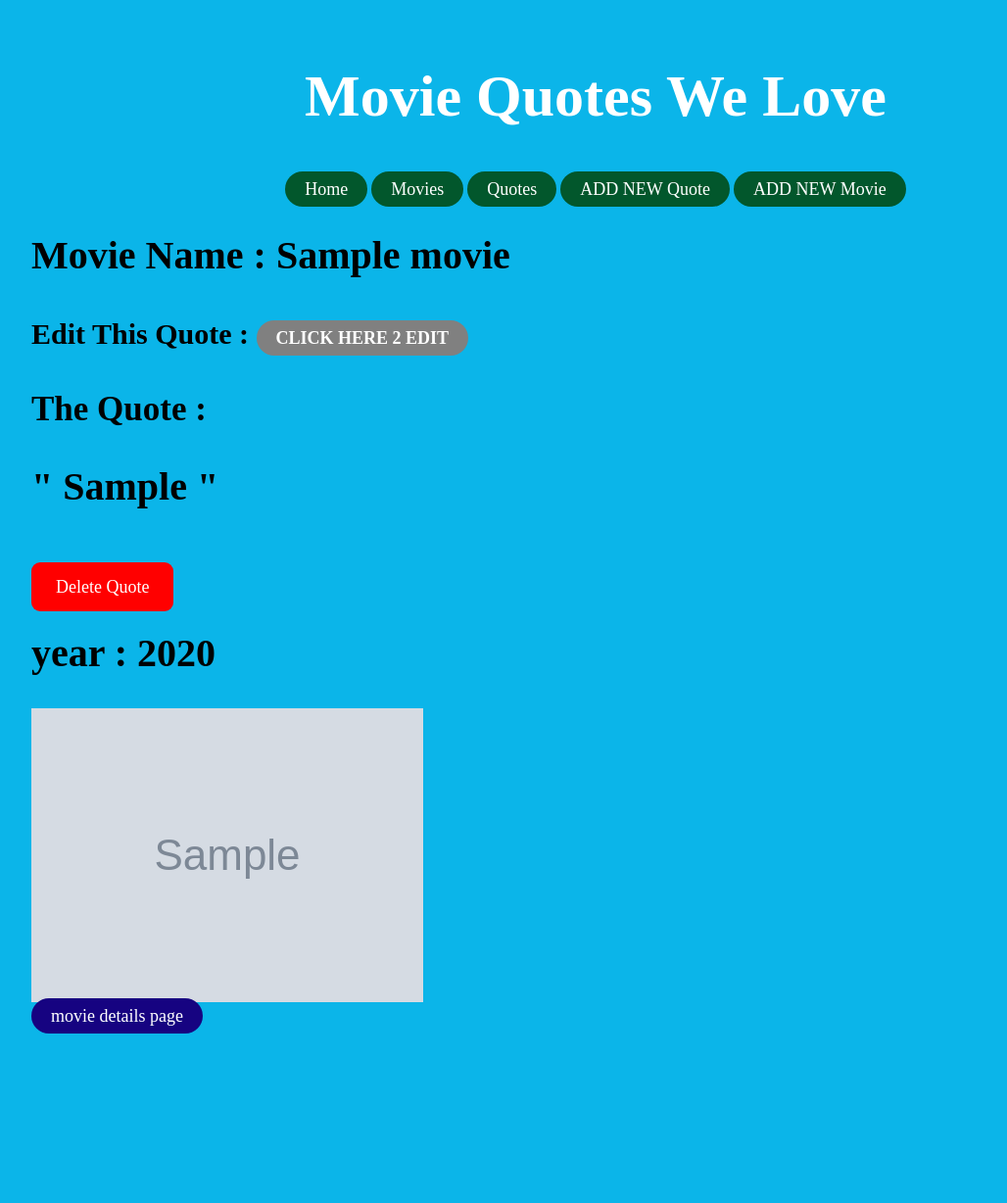
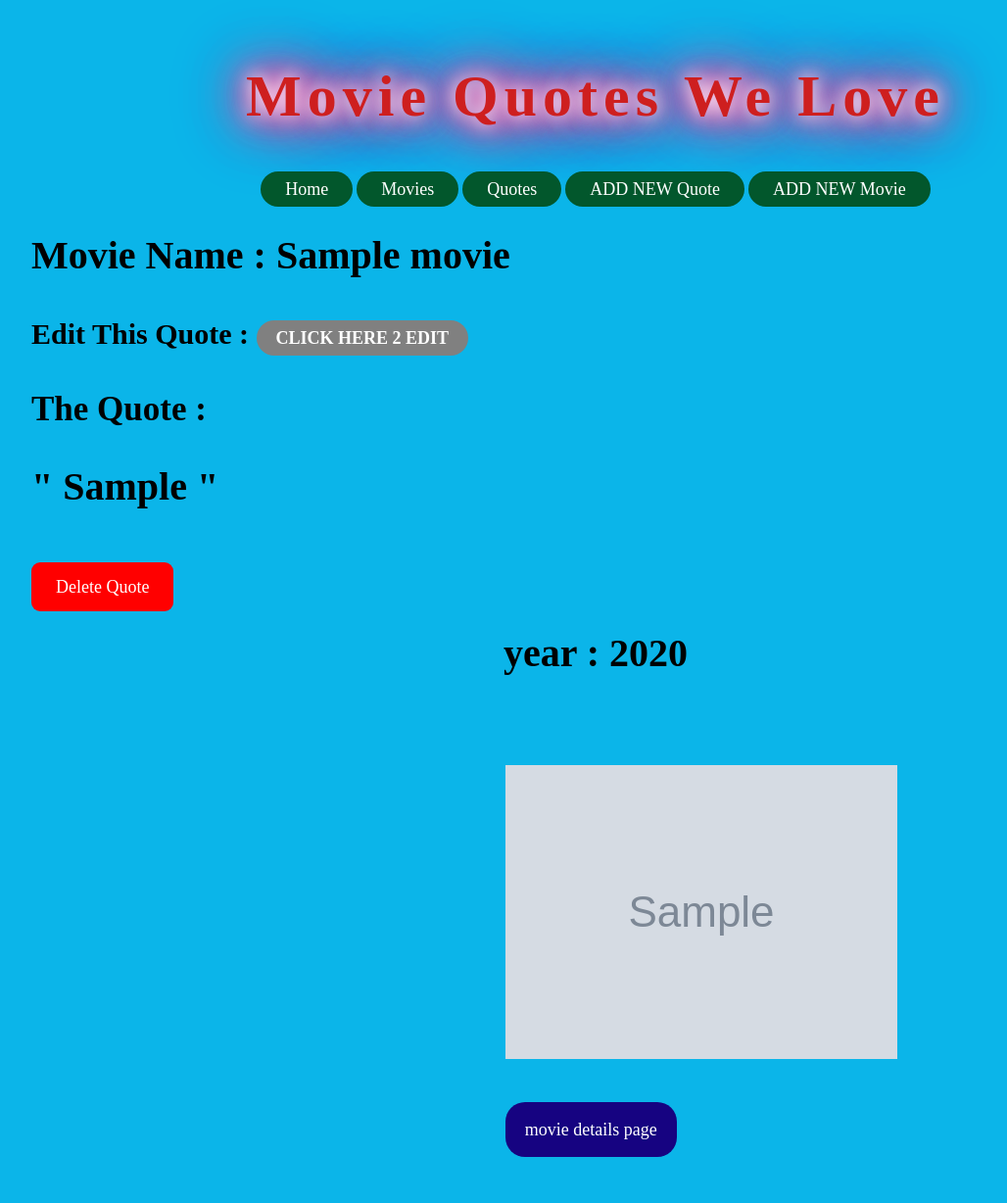
Before and after one commit to BrianLoveGa/python-movie-quotes-miniproj, a Django app: page /quotes/1 in a window 1280 px wide; the page is wider, and only the part inside the window is pictured. Shown: that part at 98% size, without its empty margins (32-1060 px from the left). Before the commit the page ends 1055 px from the top of that part, so only its background shows below. Run offline with Django 3.2, Linux system fonts and the light colour scheme; tables that the repository leaves empty hold one stand-in row (values such as "Sample post"); grey boxes marked "Sample" are stand-in pictures; parts of the project's set-up code (start-up, migrations or seed data) failed here and were passed over; some libraries are stand-ins or nearby versions.

Commit message:
prettier

```diff
--- a/movie_quotes/static/css/movie.css
+++ b/movie_quotes/static/css/movie.css
@@ -3,11 +3,38 @@ body {
 	margin: 5%;
 }
 
-.big {
+h1.big {
 	font-size: 60px;
 	text-align: center;
-	color: white;
+	color: rgb(206, 31, 31);
+	-webkit-animation: glow 1s ease-in-out infinite alternate;
+	-moz-animation: glow 1s ease-in-out infinite alternate;
+	animation: glow 1s ease-in-out infinite alternate;
+	letter-spacing: 6px;
 }
+
+@-webkit-keyframes glow {
+	from {
+		text-shadow: 0 0 10px #fff, 0 0 20px rgb(253, 198, 198), 0 0 30px #f1a0c9,
+			0 0 40px #ec6dad, 0 0 50px #f059a4, 0 0 60px #e92989, 0 0 70px #e60073;
+	}
+	to {
+		text-shadow: 0 0 20px rgb(255, 227, 227), 0 0 30px #f7abd1, 0 0 40px #f789c0,
+			0 0 50px #fe66b2, 0 0 60px #ff4da6, 0 0 70px #fc2d94, 0 0 80px #fa0580;
+	}
+}
+
+@keyframes glow {
+	from {
+		text-shadow: 0 0 10px #fff, 0 0 20px #fff, 0 0 30px #e60073,
+			0 0 40px #e60073, 0 0 50px #e60073, 0 0 60px #e60073, 0 0 70px #e60073;
+	}
+	to {
+		text-shadow: 0 0 20px #fff, 0 0 30px #ff4da6, 0 0 40px #ff4da6,
+			0 0 50px #ff4da6, 0 0 60px #ff4da6, 0 0 70px #ff4da6, 0 0 80px #ff4da6;
+	}
+}
+
 h2 {
 	font-size: 40px;
 }
@@ -20,6 +47,7 @@ h4 {
 
 nav {
 	text-align: center;
+	padding: 0 40px;
 }
 
 .mid,
@@ -105,7 +133,7 @@ a.edit:hover {
 
 a.home {
 	width: auto;
-	padding: 8px 20px;
+	padding: 8px 25px;
 	background-color: rgb(2, 87, 44);
 	border-radius: 20px;
 	font-size: 18px;
@@ -131,6 +159,20 @@ a.link:hover {
 	cursor: crosshair;
 }
 
+a.midlink {
+	width: auto;
+	padding: 18px 20px;
+	background-color: rgb(22, 3, 129);
+	border-radius: 20px;
+	font-size: 18px;
+	color: #ffffff;
+	margin:15% 42%;
+}
+a.midlink:hover {
+	background-color: rgb(82, 75, 179);
+	cursor: crosshair;
+}
+
 img.mov_thtr {
 	width: 100%;
 }
@@ -151,6 +193,10 @@ button.save {
 button.save:hover {
 	background-color: rgb(176, 13, 109);
 	cursor: crosshair;
+}
+
+.move {
+	margin: 5% 42%;
 }
 
 /* small screens */
--- a/movie_quotes/templates/movies/movie_detail.html
+++ b/movie_quotes/templates/movies/movie_detail.html
@@ -13,10 +13,10 @@
     </li></h2>
 {% endfor %}
  </ul>
-<h3>here's a poster or pic from the movie click it for an offsite link</h3>
-<h2>to the following address: {{movie.imbd_link}}</h2>
+<h2>here's a poster or pic from the movie click it for an offsite link</h2>
+<h3>to the following address: {{movie.imbd_link}}</h3>
 <a href="{{movie.imbd_link}}" target="_blank" >
-<img src="{{movie.movie_poster}}" alt="{{movie.movie_title}}"></a>
+<img class="move" src="{{movie.movie_poster}}" alt="{{movie.movie_title}}"></a>
 <br></br>
 <a class="delete" href="{% url 'movie_delete' pk=movie.pk %}">Delete Movie</a>
 
--- a/movie_quotes/templates/quotes/base.html
+++ b/movie_quotes/templates/quotes/base.html
@@ -6,11 +6,12 @@
 		<meta charset="UTF-8" />
 		<meta name="viewport" content="width=device-width, initial-scale=1.0" />
 		<meta http-equiv="X-UA-Compatible" content="ie=edge" />
-		<title>BL Movie Quotes</title>
+		<title>Movie Quotes</title>
 		<script
 			src="https://kit.fontawesome.com/70784aaaa8.js"
 			crossorigin="anonymous"
 		></script>
+		<link rel="shortcut icon" type="image/png" href="{% static 'bl.png' %}"/>
 		<link rel="stylesheet" href="{% static 'css/movie.css' %}" />
 	</head>
 	<body>
--- a/movie_quotes/templates/quotes/quote_detail.html
+++ b/movie_quotes/templates/quotes/quote_detail.html
@@ -12,8 +12,8 @@
 <br></br>
 <a class="delete" href="{% url 'quote_delete' pk=quote.pk %}">Delete Quote</a>
 
-<h2> year : {{quote.title.movie_release_year}}</h2>
-<img src="{{quote.title.movie_poster}}" alt="{{quote.title}}"><br>
-<a class="link" href="{% url 'movie_detail' pk=quote.title.pk   %}"> movie details page</a>
+<h2 class="mid" > year : {{quote.title.movie_release_year}}</h2>
+<img class="move" src="{{quote.title.movie_poster}}" alt="{{quote.title}}"><br>
+<a class="midlink" href="{% url 'movie_detail' pk=quote.title.pk   %}"> movie details page</a>
 
  {% endblock %}
```
Also changed, not shown: movie_quotes/static/bl.png (added), movie_quotes/static/pico/bl.png (added).
